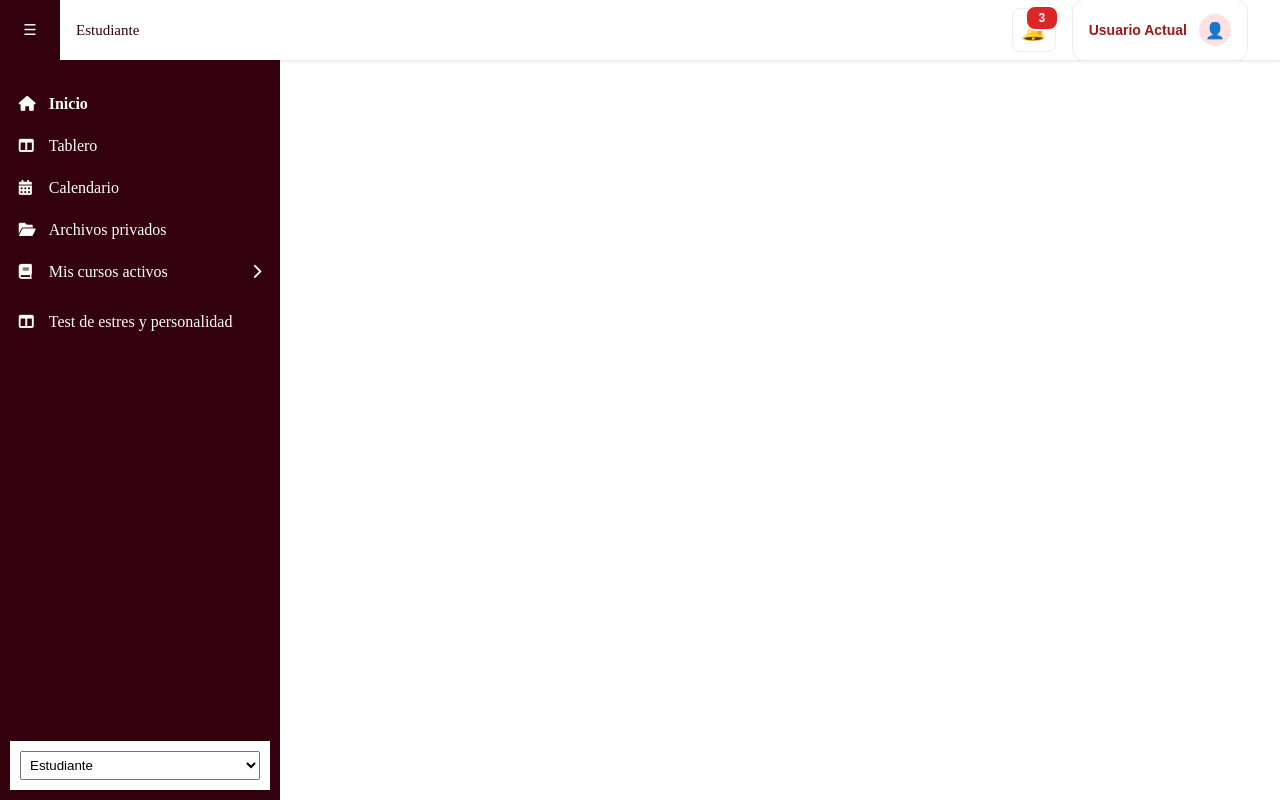
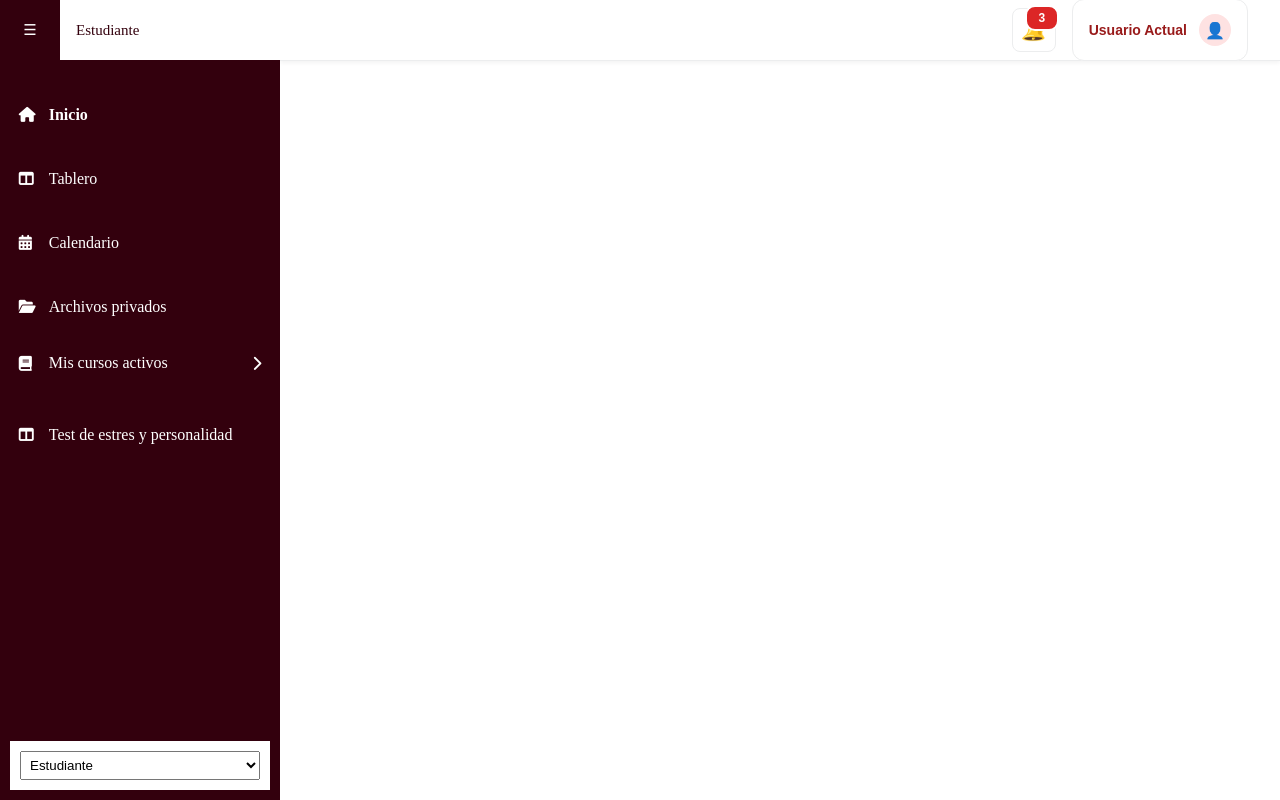
Before and after one commit to jorian101/unimind, a PHP site: page /views/layout.php in a window 1280 px wide. Run offline with PHP 8.4, Linux system fonts and the light colour scheme.

Commit message:
style: altura de sidebar item

```diff
--- a/views/sidebar.css
+++ b/views/sidebar.css
@@ -146,6 +146,7 @@
   cursor: pointer;
   transition: 0.2s;
   position: relative;
+  min-height: 40px;
 }
 
 .sidebar__item:hover {
```
